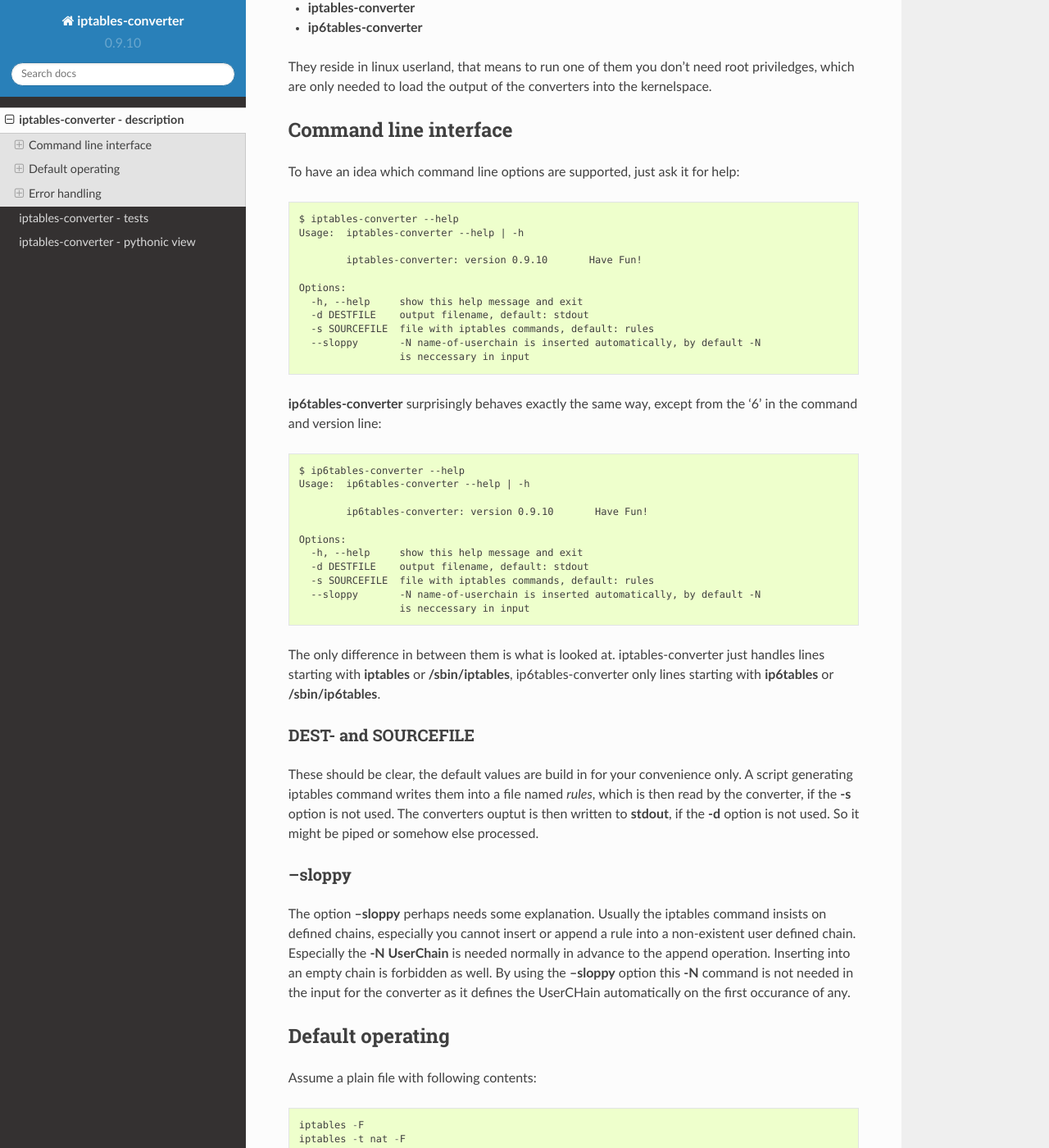
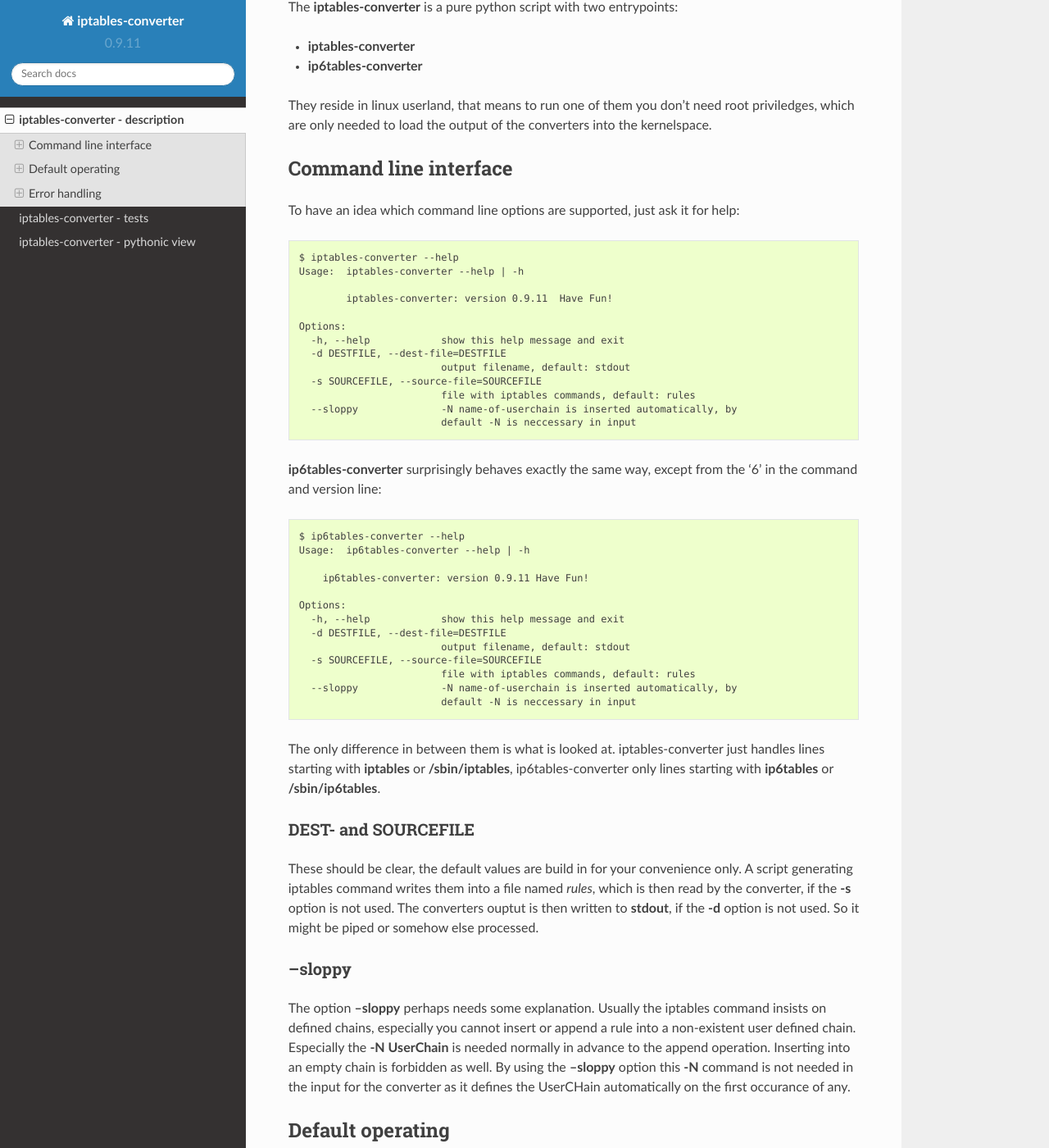
Before and after one commit to sl0/conv, a Sphinx documentation site: the page built from docs/source/iptables-converter.rst, in a window 1280 px wide and 1400 px high, scrolled down 570 px. Shown: the whole window at 82% size. Built offline with Sphinx 7.4.7 and the Read the Docs theme 2.0.0, drawn with Linux system fonts in a browser that asks for light colours; some of the changed text lies outside the part shown.

Commit message:
Set version to 0.9.11, updates docs and manpages

```diff
--- a/README.rst
+++ b/README.rst
@@ -14,9 +14,9 @@ output comes with [0:0] for ip6tables-restore -c
 
 **Source**: https://github.com:sl0/conv.git
 
-**Version**: 0.9.10
+**Version**: 0.9.11
 
-**Date**: 2017-11-16
+**Date**: 2019-08-04
 
 **Licenses**:
 
--- a/docs/source/conf.py
+++ b/docs/source/conf.py
@@ -46,7 +46,7 @@ master_doc = 'index'
 
 # General information about the project.
 project = u'iptables-converter'
-copyright = u'2013 - 2017, Johannes Hubertz'
+copyright = u'2013 - 2018, Johannes Hubertz'
 
 # The version info for the project you're documenting, acts as replacement for
 # |version| and |release|, also used in various other places throughout the
@@ -107,6 +107,9 @@ html_theme = 'sphinx_rtd_theme'
 # further.  For a list of options available for each theme, see the
 # documentation.
 #html_theme_options = {}
+html_theme_options = {
+'prev_next_buttons_location': 'both',
+}
 
 # Add any paths that contain custom themes here, relative to this directory.
 #html_theme_path = []
--- a/docs/source/iptables-converter.rst
+++ b/docs/source/iptables-converter.rst
@@ -42,14 +42,16 @@ just ask it for help::
     $ iptables-converter --help
     Usage:  iptables-converter --help | -h
 
-            iptables-converter: version 0.9.10       Have Fun!
+            iptables-converter: version 0.9.11  Have Fun!
 
     Options:
-      -h, --help     show this help message and exit
-      -d DESTFILE    output filename, default: stdout
-      -s SOURCEFILE  file with iptables commands, default: rules
-      --sloppy       -N name-of-userchain is inserted automatically, by default -N
-                     is neccessary in input
+      -h, --help            show this help message and exit
+      -d DESTFILE, --dest-file=DESTFILE
+                            output filename, default: stdout
+      -s SOURCEFILE, --source-file=SOURCEFILE
+                            file with iptables commands, default: rules
+      --sloppy              -N name-of-userchain is inserted automatically, by
+                            default -N is neccessary in input
 
 **ip6tables-converter** surprisingly behaves exactly the same way, except from
 the '6' in the command and version line::
@@ -57,14 +59,16 @@ the '6' in the command and version line::
     $ ip6tables-converter --help
     Usage:  ip6tables-converter --help | -h
 
-            ip6tables-converter: version 0.9.10       Have Fun!
+        ip6tables-converter: version 0.9.11 Have Fun!
 
     Options:
-      -h, --help     show this help message and exit
-      -d DESTFILE    output filename, default: stdout
-      -s SOURCEFILE  file with iptables commands, default: rules
-      --sloppy       -N name-of-userchain is inserted automatically, by default -N
-                     is neccessary in input
+      -h, --help            show this help message and exit
+      -d DESTFILE, --dest-file=DESTFILE
+                            output filename, default: stdout
+      -s SOURCEFILE, --source-file=SOURCEFILE
+                            file with iptables commands, default: rules
+      --sloppy              -N name-of-userchain is inserted automatically, by
+                            default -N is neccessary in input
 
 The only difference in between them is what is looked at.
 iptables-converter just handles lines starting with
--- a/iptables_conv/__init__.py
+++ b/iptables_conv/__init__.py
@@ -35,4 +35,4 @@ __license__ = "GNU General Public License version 3 or later, Apache License Ver
 
 __url__ = "https://github.com/sl0/conv.git"
 
-__version__ = "0.9.10"
+__version__ = "0.9.11"
```
Also changed, not shown: 2 other files.
